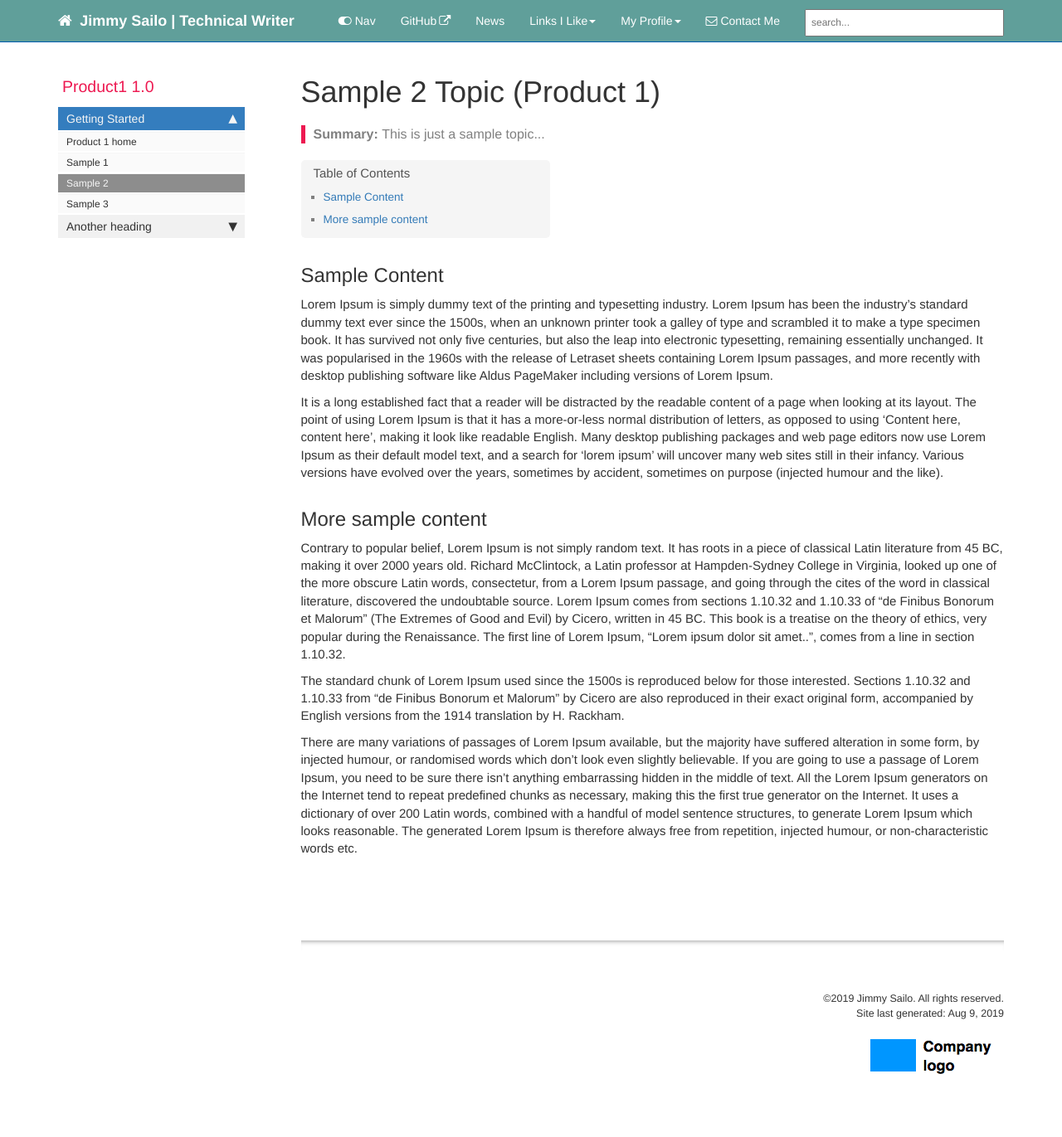
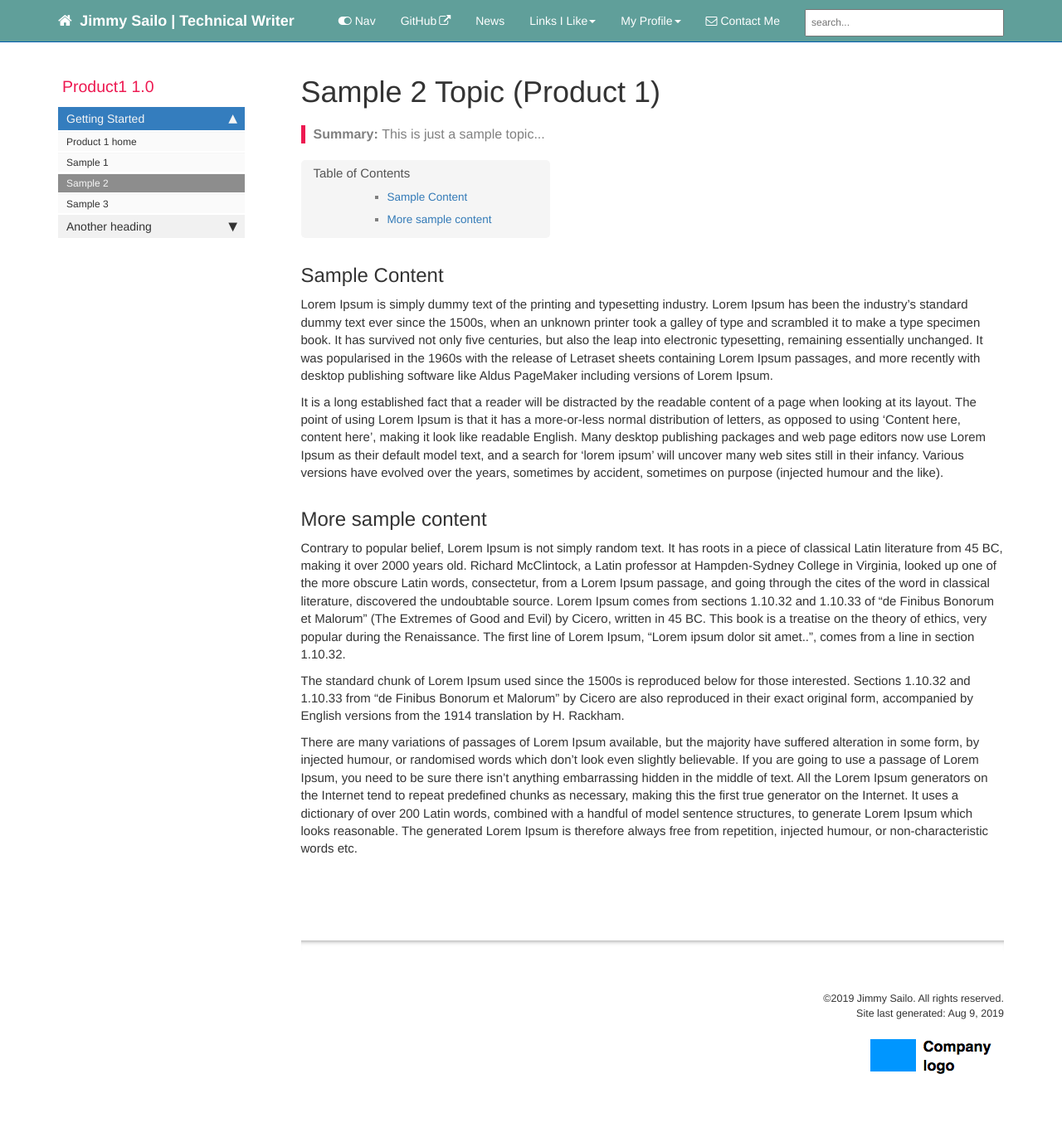
Before and after one commit to jsailo/kbase, a Jekyll site: the page built from pages/product1/p1_sample2.md, in a window 1280 px wide. Shown: the whole page at 83% size. Built offline with Jekyll 4.4.1, drawn with Linux system fonts in a browser that asks for light colours; nearby versions of some CDN libraries; comment, search, counter and statistics services are not loaded.

```diff
--- a/css/customstyles.css
+++ b/css/customstyles.css
@@ -241,7 +241,7 @@ ul#results-container a:hover {
 }
 
 div#toc ul li {
-    margin: 8px 0px 8px 22px;
+    margin: 8px 0px 8px 99px;
     font-size: 90%;
     list-style: square;
 }
--- a/css/printstyles.css
+++ b/css/printstyles.css
@@ -6,7 +6,7 @@ body {
 }
 .nav ul li a {border-top:0px; background-color:transparent; color: #808080; }
 #navig a[href] {color: #595959 !important;}
-table .table {max-width:4000px;}
+table .table {max-width:650px;}
 
 #navig li.sectionHead {font-weight: bold; font-size: 18px; color: #595959 !important; }
 #navig li {font-weight: normal; }
```
